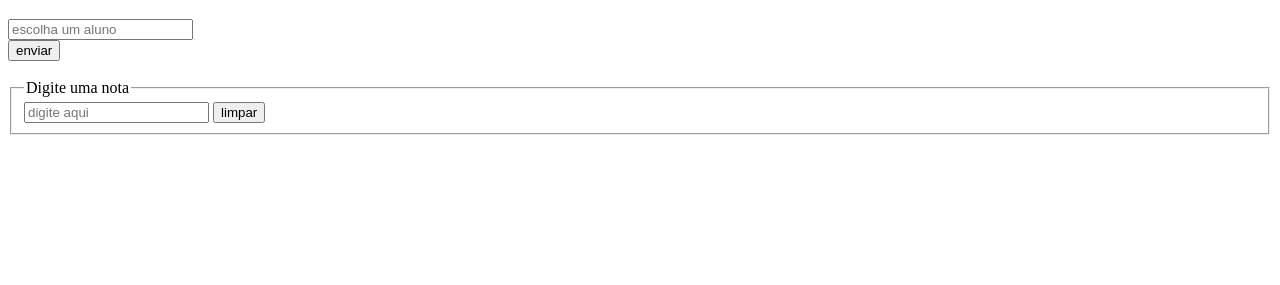
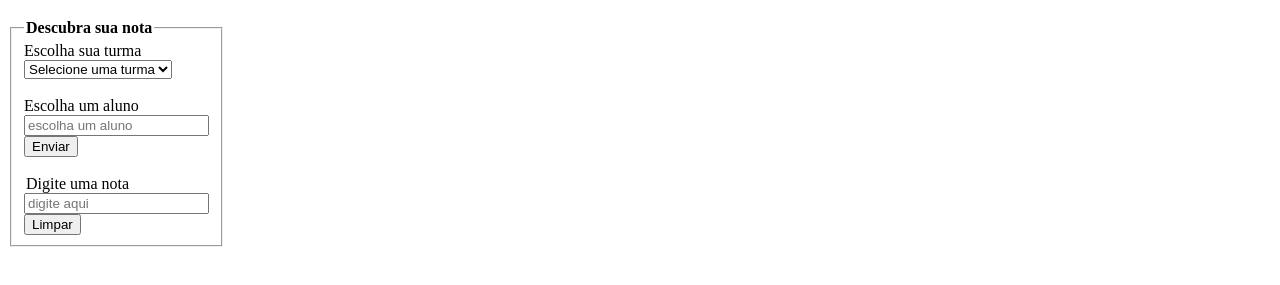
Before and after one commit to GabeGreison/schoolGradeConversion, a plain HTML site: page index.html in a window 1280 px wide. Shown: the part 61-346 px from the top of the page. Drawn offline with Linux system fonts and the light colour scheme.

Commit message:
form exercises

```diff
--- a/index.html
+++ b/index.html
@@ -7,9 +7,37 @@
     <title>School Grades</title>
 </head>
 <body>
+<header>
     <h1>Conversão de Notas Escolares</h1>
+</header>
 
-<input type="text" list="nomes" placeholder="escolha um aluno" form="nomesDosAlunos">
+
+<main>
+    <fieldset style="width: 20px;">
+        <legend> <strong>Descubra sua nota</strong> </legend>
+
+        <label for="notas"> Escolha sua turma</label>
+        <select id="notas">
+            <option value="">Selecione uma turma</option>
+            <optgroup label="Manhã"></optgroup>
+            <option value="Turma a manha">a</option>
+            <option value="Turma b manha">b</option>
+            <option value="Turma c manha">c</option>
+            <optgroup label="Tarde"></optgroup>
+            <option value="Turma a tarde">a</option>
+            <option value="Turma b tarde">b</option>
+        </select>
+
+
+<br>
+<br>
+
+<form action="" id="nomeDosAlunos">
+    <label for="escolha">Escolha um aluno</label>
+    <input id= "escolha" type="text" list="nomes" placeholder="escolha um aluno" form="nomesDosAlunos">
+    <button type="submmit" form="nomeDosAlunos">Enviar</button>
+</form>
+
 
 <datalist id="nomes">
 
@@ -19,25 +47,17 @@
 
 </datalist>
 
-<form action="" method="GET" id="nomesDosAlunos">
-
-    <button type="submit"> enviar </button>
-</form>
-
 <br>
 
-<fieldset form="digiteUmaNota">
+<form action="" method="GET" id="digiteUmaNota">
     <legend>Digite uma nota </legend>
     <input type="number" placeholder="digite aqui" form="digiteUmaNota">
-    <button type="reset" form="digiteUmaNota">limpar</button>
-</fieldset>
-
-
-
-<form action="" method="GET" id="digiteUmaNota">
+    <button type="reset" form="digiteUmaNota">Limpar</button>
 
 </form>
+    </fieldset>
 
-    <script src="./SchoolGrades.js"></script>
+</main>
+<script src="./SchoolGrades.js"></script>
 </body>
 </html>
```
